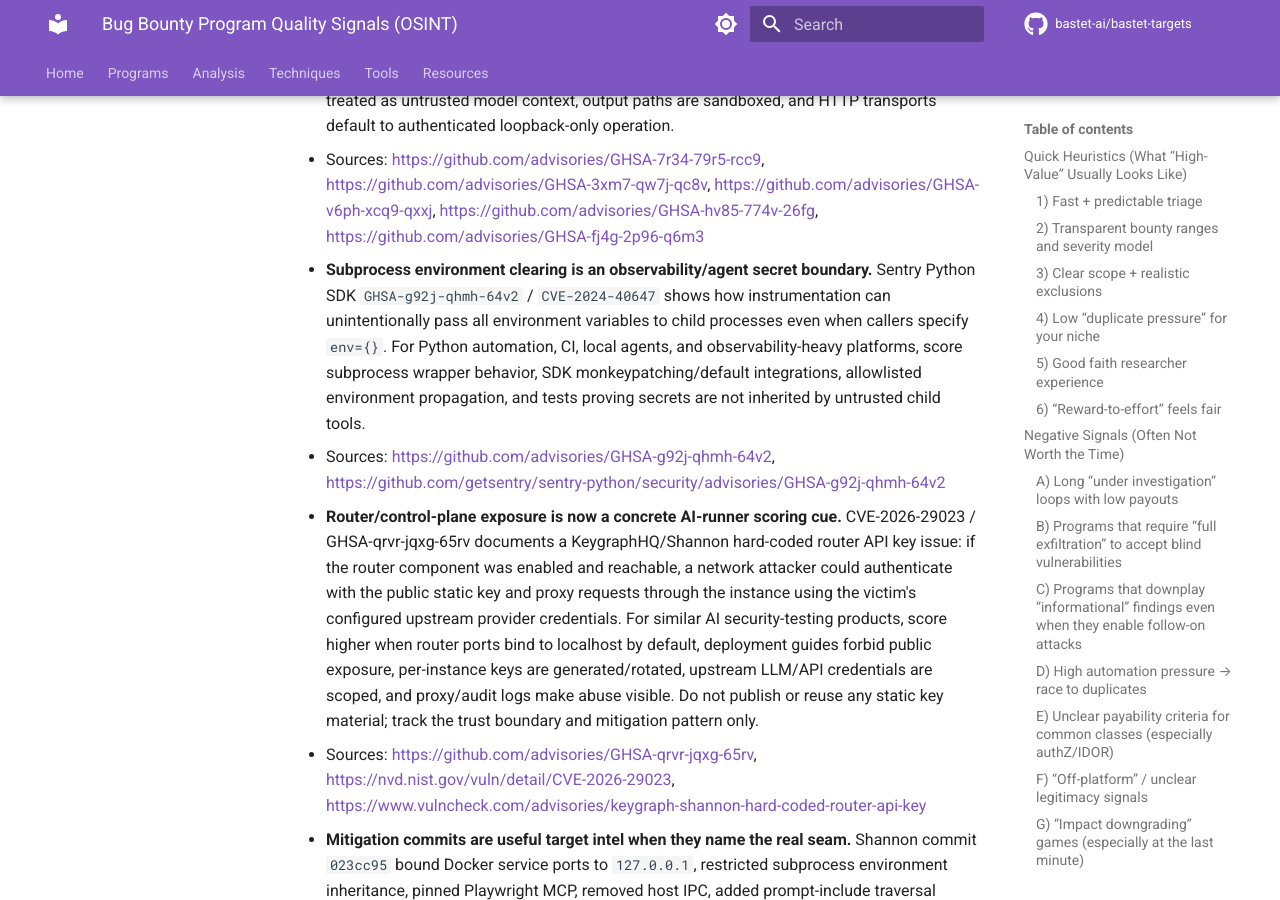
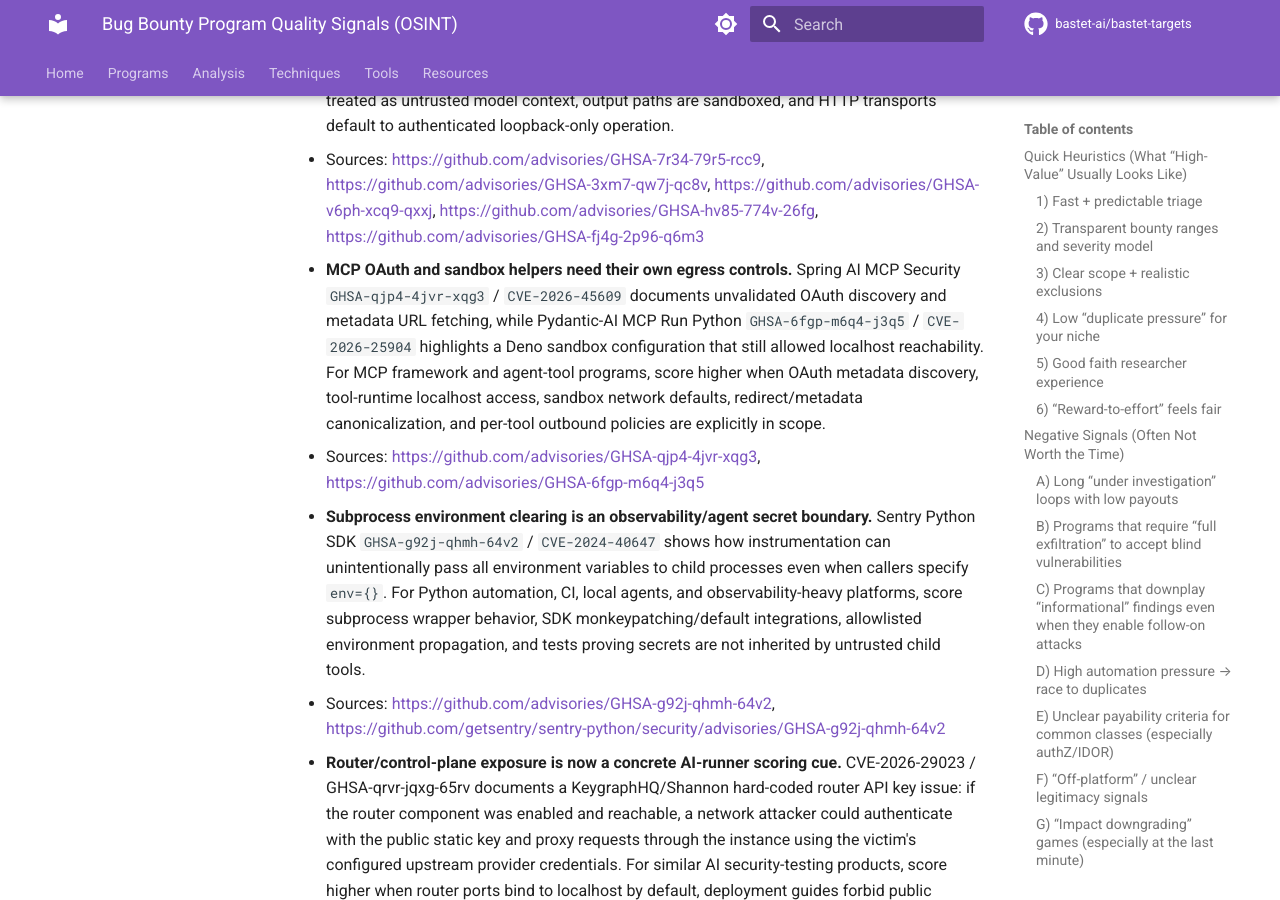
Before and after one commit to bastet-ai/bastet-targets, an MkDocs documentation site: the page built from docs/programs/program-quality-signals.md, in a window 1280 px wide and 900 px high, scrolled down 5080 px. Built offline with MkDocs 1.6.1 and Material for MkDocs 9.7.7, drawn with Linux system fonts in a browser that asks for light colours; comment, search, counter and statistics services are not loaded.

Commit message:
Add MCP framework target signals

```diff
--- a/docs/programs/program-quality-signals.md
+++ b/docs/programs/program-quality-signals.md
@@ -127,6 +127,8 @@
   - Sources: https://github.com/advisories/GHSA-95c3-6vvw-4mrq, https://github.com/modelcontextprotocol/registry/security/advisories/GHSA-95c3-6vvw-4mrq
 - **MCP connector servers need source binding, fetcher egress, and default-auth review.** A catch-up pass over public GitHub Advisories surfaced recurring MCP server seams: Atlassian connector URL headers used as SSRF routing inputs, CKAN/OpenAPI-derived connectors reaching internal networks through configured base URLs or `$ref` dereferencing, auth-fetch/download tools combining arbitrary URL fetches with local persistence, and Network-AI exposing privileged MCP HTTP tool calls without authentication. For MCP connector, plugin, and agent-integration programs, score higher when connector origins are allowlisted, per-tool egress is constrained, fetched content is treated as untrusted model context, output paths are sandboxed, and HTTP transports default to authenticated loopback-only operation.
   - Sources: https://github.com/advisories/GHSA-7r34-79r5-rcc9, https://github.com/advisories/GHSA-3xm7-qw7j-qc8v, https://github.com/advisories/GHSA-v6ph-xcq9-qxxj, https://github.com/advisories/GHSA-hv85-774v-26fg, https://github.com/advisories/GHSA-fj4g-2p96-q6m3
+- **MCP OAuth and sandbox helpers need their own egress controls.** Spring AI MCP Security `GHSA-qjp4-4jvr-xqg3` / `CVE-2026-45609` documents unvalidated OAuth discovery and metadata URL fetching, while Pydantic-AI MCP Run Python `GHSA-6fgp-m6q4-j3q5` / `CVE-2026-25904` highlights a Deno sandbox configuration that still allowed localhost reachability. For MCP framework and agent-tool programs, score higher when OAuth metadata discovery, tool-runtime localhost access, sandbox network defaults, redirect/metadata canonicalization, and per-tool outbound policies are explicitly in scope.
+  - Sources: https://github.com/advisories/GHSA-qjp4-4jvr-xqg3, https://github.com/advisories/GHSA-6fgp-m6q4-j3q5
 - **Subprocess environment clearing is an observability/agent secret boundary.** Sentry Python SDK `GHSA-g92j-qhmh-64v2` / `CVE-2024-40647` shows how instrumentation can unintentionally pass all environment variables to child processes even when callers specify `env={}`. For Python automation, CI, local agents, and observability-heavy platforms, score subprocess wrapper behavior, SDK monkeypatching/default integrations, allowlisted environment propagation, and tests proving secrets are not inherited by untrusted child tools.
   - Sources: https://github.com/advisories/GHSA-g92j-qhmh-64v2, https://github.com/getsentry/sentry-python/security/advisories/GHSA-g92j-qhmh-64v2
 - **Router/control-plane exposure is now a concrete AI-runner scoring cue.** CVE-2026-29023 / GHSA-qrvr-jqxg-65rv documents a KeygraphHQ/Shannon hard-coded router API key issue: if the router component was enabled and reachable, a network attacker could authenticate with the public static key and proxy requests through the instance using the victim's configured upstream provider credentials. For similar AI security-testing products, score higher when router ports bind to localhost by default, deployment guides forbid public exposure, per-instance keys are generated/rotated, upstream LLM/API credentials are scoped, and proxy/audit logs make abuse visible. Do not publish or reuse any static key material; track the trust boundary and mitigation pattern only.
```
Also changed, not shown: docs/program-quality-signals.md (+1 -0 lines), docs/programs/high-value.md (+1 -0 lines), docs/resources/program-quality-signals.md (+1 -0 lines).
